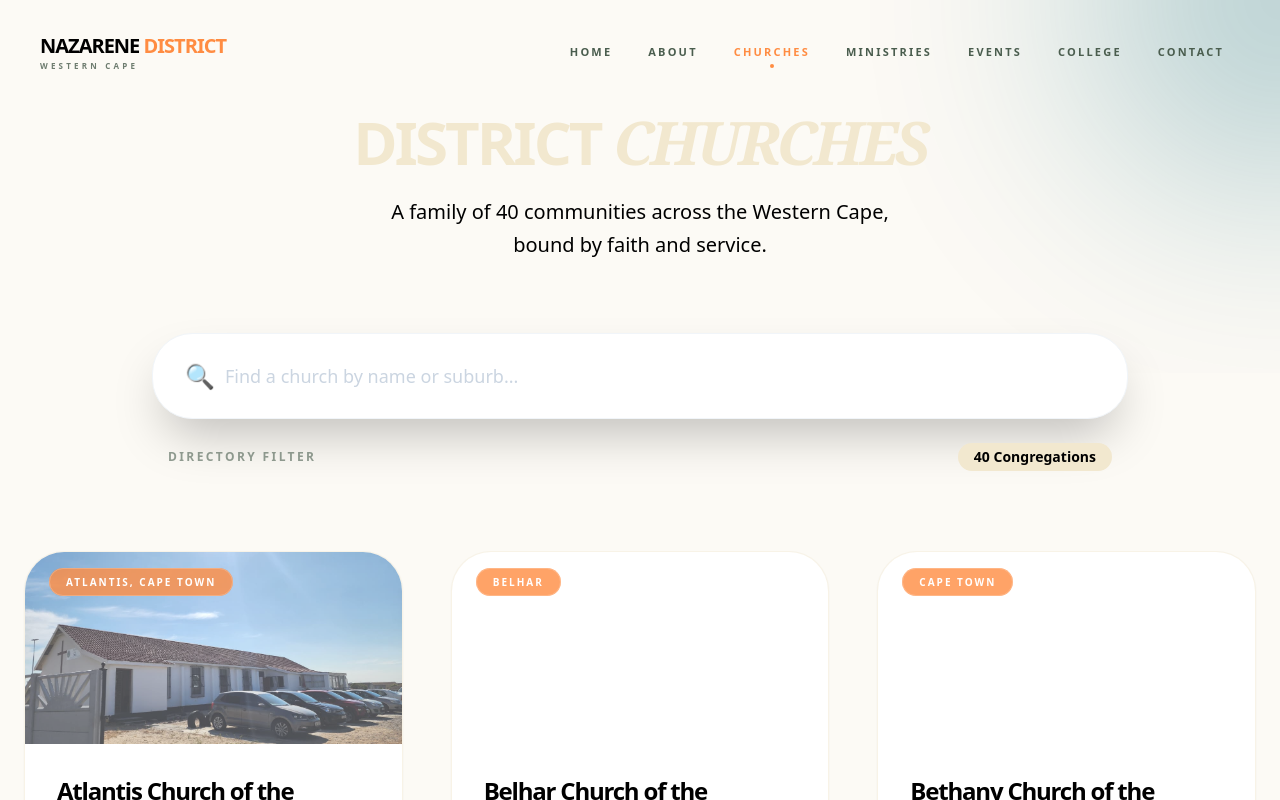
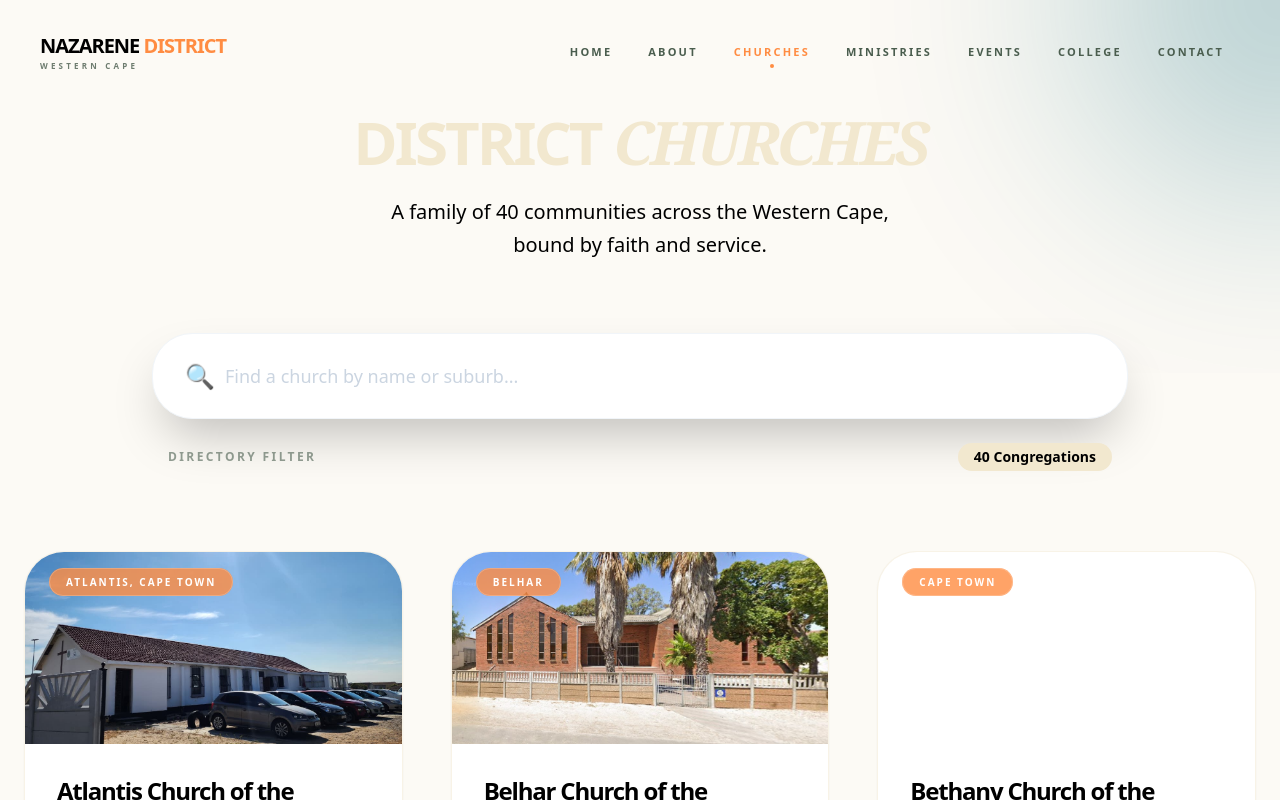
Before and after one commit to TRaubenheimer18/nazarene-website, a React (Create React App) app: page /churches in a window 1280 px wide. Shown: the top 800 px of the page. Built offline with nearby package versions, Linux system fonts and the light colour scheme.

Commit message:
image changes

```diff
--- a/src/components/ChurchCard.jsx
+++ b/src/components/ChurchCard.jsx
@@ -10,13 +10,11 @@ export default function ChurchCard({ church }) {
           <img
             src={church.image}
             alt={church.name}
-            className="w-full h-full object-cover opacity-70 group-hover:scale-110 transition-transform duration-1000 ease-out"
+            className="w-full h-full object-cover group-hover:scale-110 transition-transform duration-1000 ease-out"
           />
         ) : (
           <div className="w-full h-full bg-navy"></div>
         )}
-        {/* Coastal Gradient Overlay */}
-        <div className="absolute inset-0 bg-gradient-to-t from-navy/80 via-transparent to-transparent"></div>
 
         {/* Area Badge - Styled with Glassmorphism */}
         <div className="absolute top-4 left-6">
--- a/src/data/churches.js
+++ b/src/data/churches.js
@@ -13,7 +13,7 @@ export const churches = [
     area: "Belhar",
     pastor: "Matthew Simeon",
     time: "Sun 10:00 AM",
-    // image: "https://images.unsplash.com/photo-1548625313-040e92152fa2?auto=format&fit=crop&q=60&w=800"
+    image: require('../assets/Belhar COTN.jpeg')
   },
   {
     id: "bethany-nazarene",
```
Also changed, not shown: src/assets/Belhar COTN.jpeg (added).
